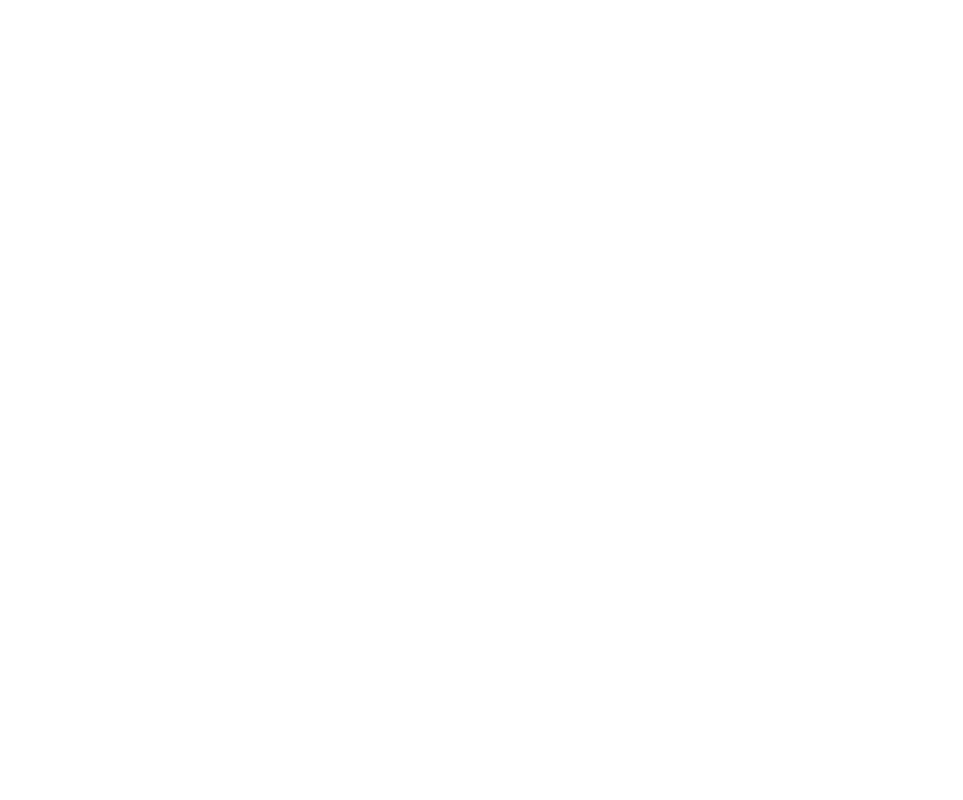
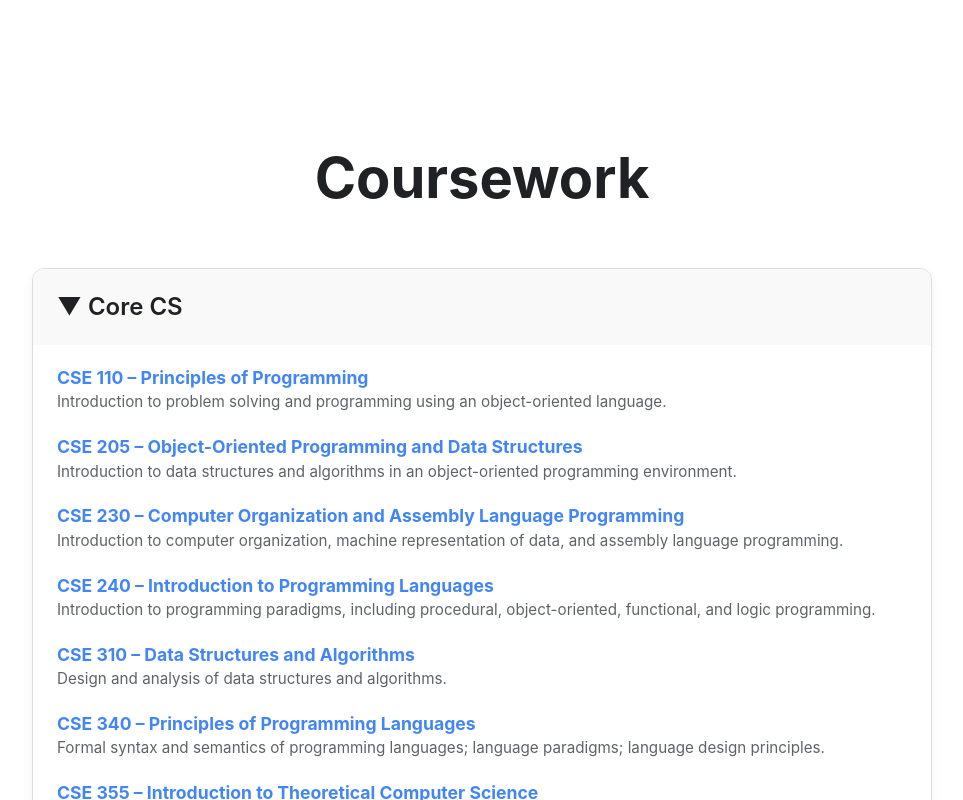
Before and after one commit to matthewwangg/portfolio-website, a Next.js app in the folder portfolio-app/: page / in a window 1280 px wide. Shown: the part 1560-2360 px from the top of the page, without its empty margins (158-1121 px from the left). Before the commit the page ends 1600 px from the top, so only its background shows below. Built offline with nearby package versions, Linux system fonts and the light colour scheme.

Commit message:
Created coursework component

```diff
--- /dev/null
+++ b/portfolio-app/src/app/components/coursework.tsx
@@ -0,0 +1,88 @@
+"use client";
+
+import { useState } from "react";
+import { courses } from "../data/coursework";
+
+const groupedCourses = courses.reduce((acc, course) => {
+    acc[course.category] = acc[course.category] || [];
+    acc[course.category].push(course);
+    return acc;
+}, {} as Record<string, typeof courses>);
+
+function Courses() {
+    const [open, setOpen] = useState<string | null>("Core CS");
+
+    const toggle = (category: string) => {
+        setOpen(open === category ? null : category);
+    };
+
+    return (
+        <section
+            id="courses"
+            style={{
+                minHeight: "100vh",
+                padding: "6rem 2rem",
+                background: "#ffffff",
+                display: "flex",
+                flexDirection: "column",
+                alignItems: "center",
+            }}
+        >
+            <h2
+                style={{
+                    fontSize: "3.5rem",
+                    fontWeight: "bold",
+                    color: "#202124",
+                    marginBottom: "3rem",
+                }}
+            >
+                Coursework
+            </h2>
+
+            <div style={{ width: "100%", maxWidth: "900px", display: "flex", flexDirection: "column", gap: "1.5rem" }}>
+                {Object.entries(groupedCourses).map(([category, courseList]) => (
+                    <div
+                        key={category}
+                        style={{
+                            border: "1px solid #ddd",
+                            borderRadius: "0.75rem",
+                            boxShadow: "0 4px 12px rgba(0,0,0,0.05)",
+                            overflow: "hidden",
+                            transition: "all 0.3s ease",
+                        }}
+                    >
+                        <button
+                            onClick={() => toggle(category)}
+                            style={{
+                                width: "100%",
+                                textAlign: "left",
+                                padding: "1.25rem 1.5rem",
+                                fontSize: "1.5rem",
+                                fontWeight: "600",
+                                background: "#f9f9f9",
+                                border: "none",
+                                color: "#202124",
+                                cursor: "pointer",
+                            }}
+                        >
+                            {open === category ? "▼" : "▶"} {category}
+                        </button>
+
+                        {open === category && (
+                            <div style={{ padding: "1.25rem 1.5rem", display: "flex", flexDirection: "column", gap: "1.25rem" }}>
+                                {courseList.map((course) => (
+                                    <div key={course.title}>
+                                        <div style={{ fontWeight: "bold", fontSize: "1.1rem", color: "#4285F4" }}>{course.title}</div>
+                                        <div style={{ color: "#5f6368", fontSize: "0.95rem", lineHeight: "1.5" }}>{course.description}</div>
+                                    </div>
+                                ))}
+                            </div>
+                        )}
+                    </div>
+                ))}
+            </div>
+        </section>
+    );
+}
+
+export default Courses;
--- a/portfolio-app/src/app/components/navbar.tsx
+++ b/portfolio-app/src/app/components/navbar.tsx
@@ -13,7 +13,7 @@
             <div style={{display: "flex", gap: "1rem", fontSize: "1.25rem"}}>
                 <a href="#hero" style={{marginRight: "1rem", color: "#4285F4"}}>Home</a>
                 <a href="#work" style={{marginRight: "1rem", color: "#EA4335"}}>Work</a>
-                <a href="#school" style={{marginRight: "1rem", color: "#FBBC05"}}>School</a>
+                <a href="#courses" style={{marginRight: "1rem", color: "#FBBC05"}}>Courses</a>
                 <a href="#projects" style={{color: "#34A853"}}>Projects</a>
             </div>
             <div style={{display: "flex", gap: "1rem"}}>
--- a/portfolio-app/src/app/page.tsx
+++ b/portfolio-app/src/app/page.tsx
@@ -1,11 +1,13 @@
-import Hero from "./components/hero"
-import Work from "./components/work"
+import Hero from "./components/hero";
+import Work from "./components/work";
+import Courses from "./components/coursework";
 
 function Home() {
   return (
       <>
           <Hero />
           <Work />
+          <Courses />
       </>
   );
 }
```
